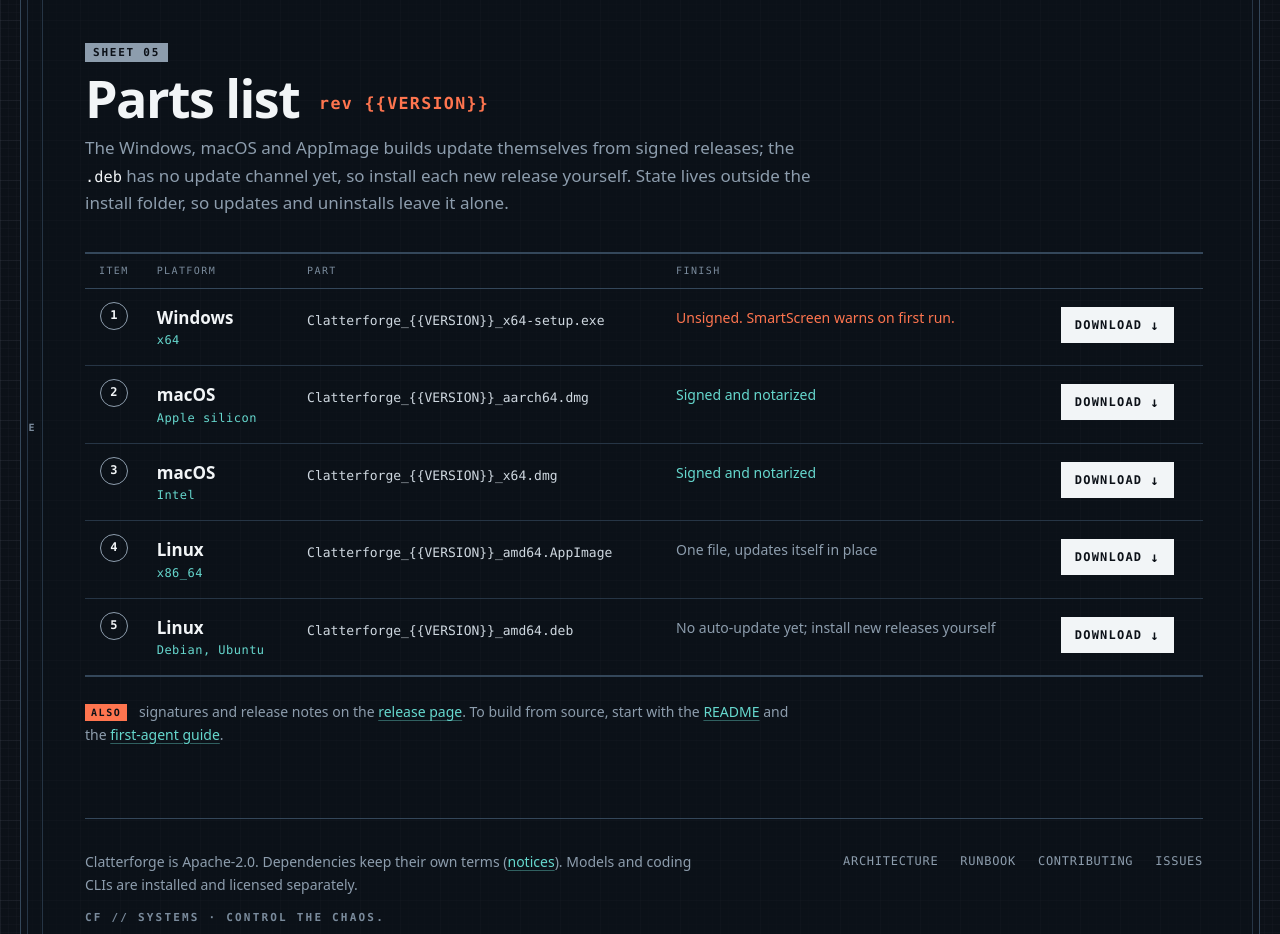
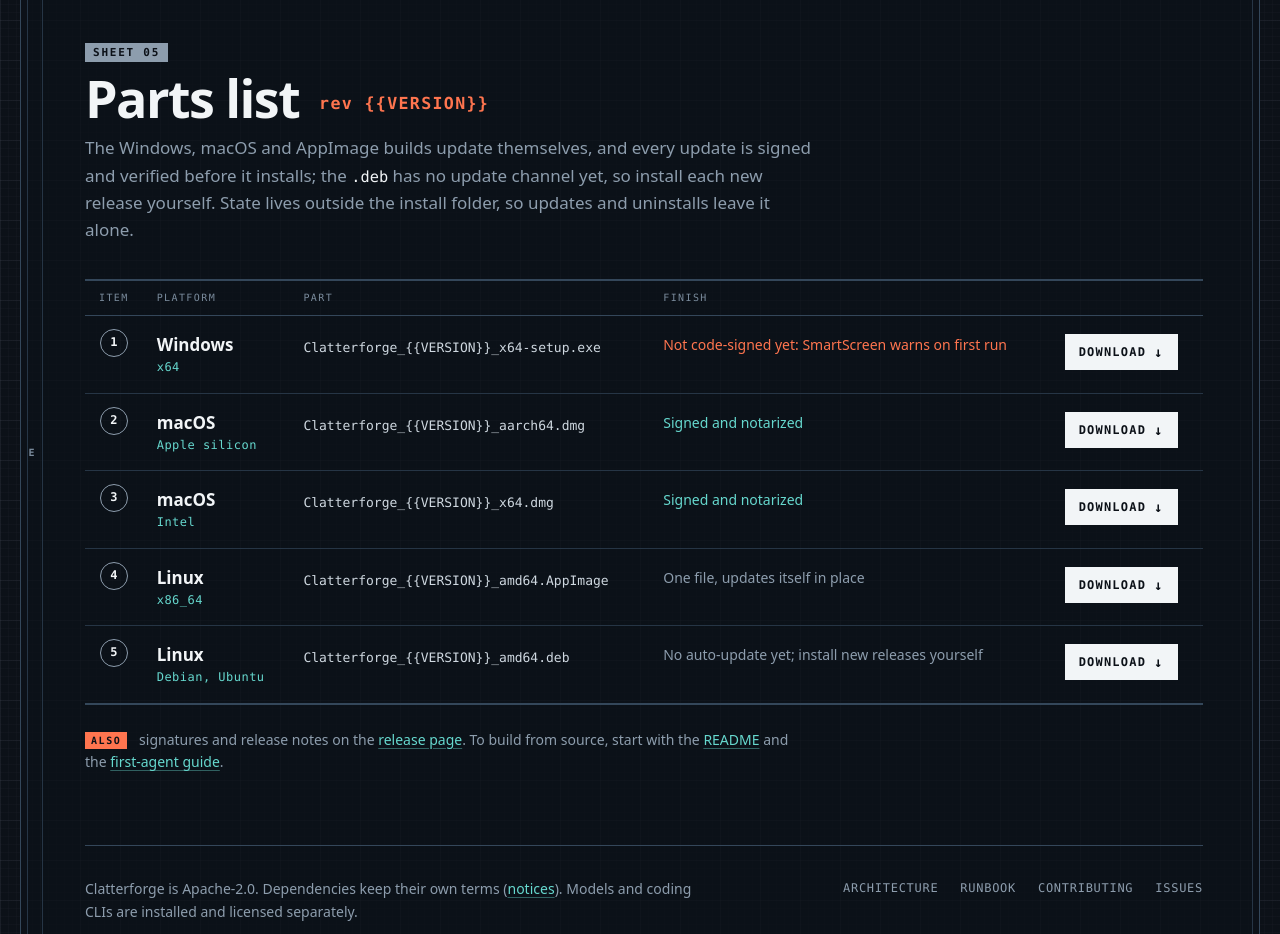
Before and after one commit to mwhobrey/clatterforge, a plain HTML site: page site/index.html in a window 1280 px wide. Shown: the part 4500-5434 px from the top of the page. Drawn offline with Linux system fonts and the light colour scheme.

Commit message:
[#41] :memo: docs(public): reconcile the public docs with the implementation
* :memo: architecture describes one cross-platform main forge, with a platform table for process supervision, identity after restart, verifier sandboxes, host startup, Sparks and hosted CI coverage
* :memo: contributing lists Windows, Linux and macOS prerequisites and says what hosted CI covers on each platform, replacing the stale Linux-is-Spark-only note
* :lock: security points to the enabled private vulnerability reporting and states both integration paths and the signing boundary
* :memo: release notes separate completed gates (with evidence), outstanding gates, the per-release checklist and the historical publication procedure, and define every signing term
* :memo: integration runbook distinguishes source integration (desktop, HTTP, CLI; unstaged, checkout or worktree target) from delivery (CLI only; branch, push, pull request) and uses the desktop's real button names
* :pencil2: README, site and packaging runbooks separate update signing from code signing consistently

```diff
--- a/site/index.html
+++ b/site/index.html
@@ -222,7 +222,7 @@
     <header class="part-head">
       <p class="part-no">Sheet 05</p>
       <h2>Parts list <span class="rev">rev {{VERSION}}</span></h2>
-      <p class="part-sub">The Windows, macOS and AppImage builds update themselves from signed releases; the <code>.deb</code> has no update channel yet, so install each new release yourself. State lives outside the install folder, so updates and uninstalls leave it alone.</p>
+      <p class="part-sub">The Windows, macOS and AppImage builds update themselves, and every update is signed and verified before it installs; the <code>.deb</code> has no update channel yet, so install each new release yourself. State lives outside the install folder, so updates and uninstalls leave it alone.</p>
     </header>
     <table class="bom">
       <thead>
@@ -233,7 +233,7 @@
           <td class="item">1</td>
           <th scope="row">Windows <small>x64</small></th>
           <td data-label="Part"><code>Clatterforge_{{VERSION}}_x64-setup.exe</code></td>
-          <td data-label="Finish" class="finish raw">Unsigned. SmartScreen warns on first run.</td>
+          <td data-label="Finish" class="finish raw">Not code-signed yet: SmartScreen warns on first run</td>
           <td><a class="get" href="{{REPO}}/releases/download/v{{VERSION}}/Clatterforge_{{VERSION}}_x64-setup.exe">Download</a></td>
         </tr>
         <tr>
```
Also changed, not shown: 7 other files.
